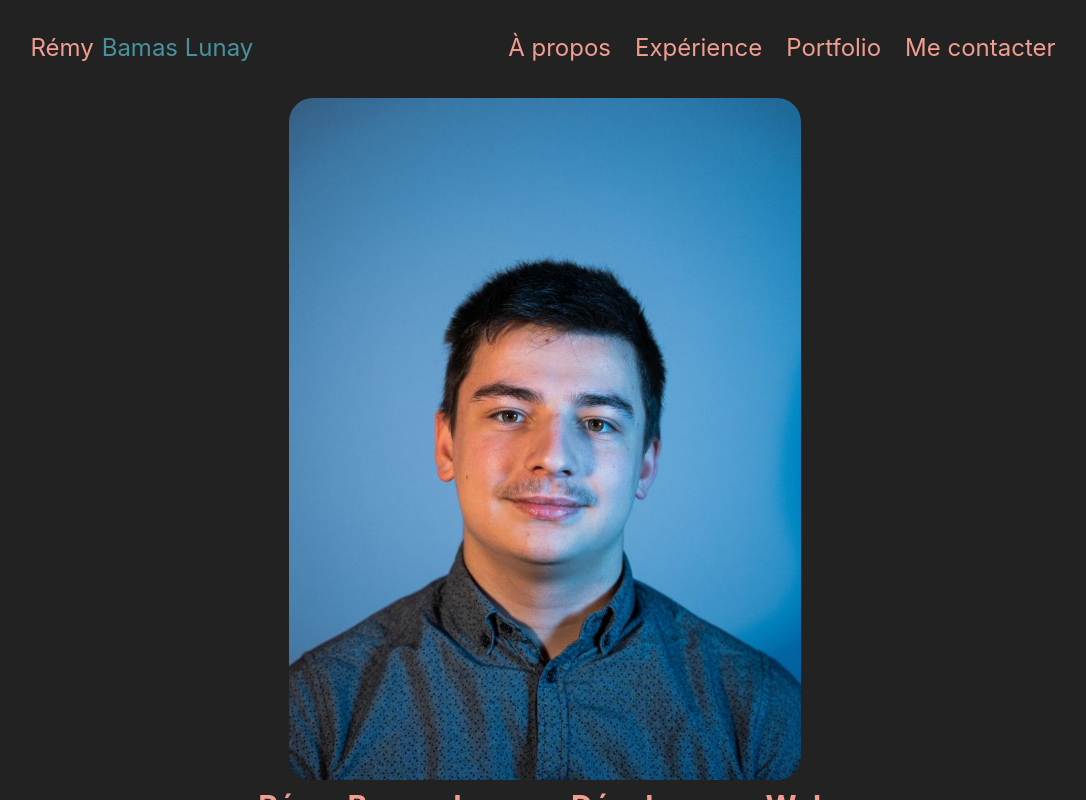
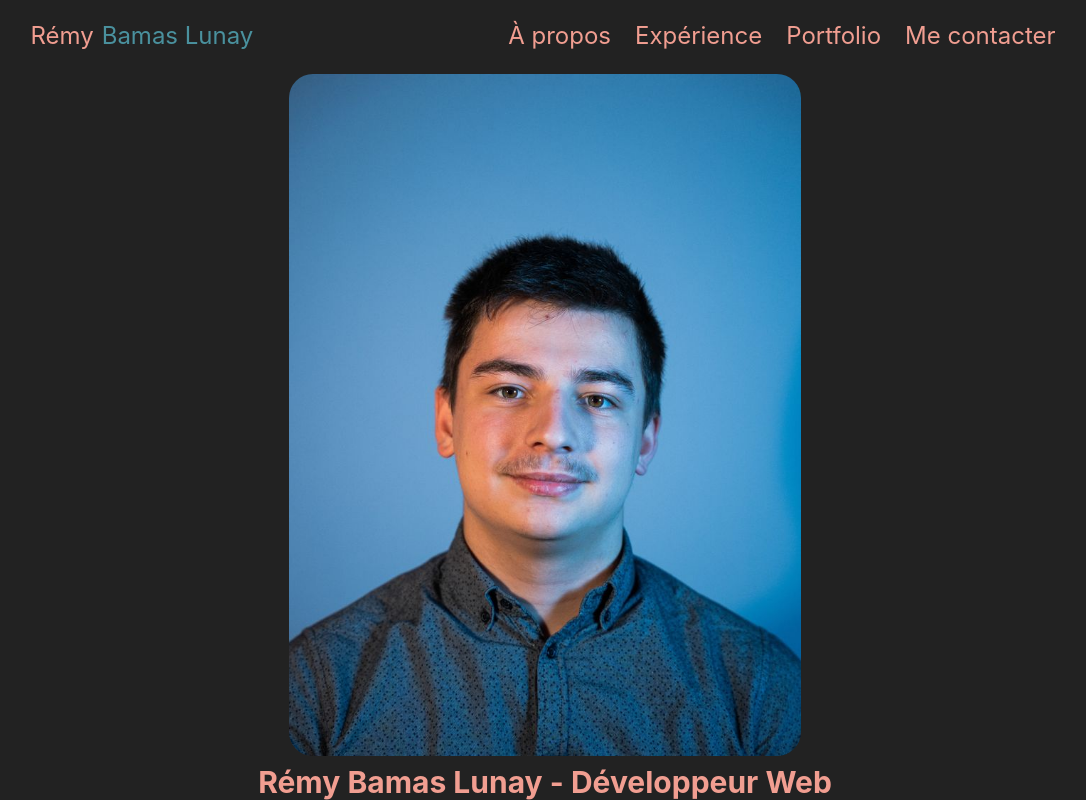
Before and after one commit to remybms/portfolio, a Next.js app: page / in a window 1280 px wide. Shown: the top 800 px of the page, without its empty margins (95-1181 px from the left). Built offline with nearby package versions, Linux system fonts and the light colour scheme.

Commit message:
change padding place

```diff
--- a/styles/Static.module.css
+++ b/styles/Static.module.css
@@ -4,6 +4,8 @@
     max-width: 100vw;
     background-color: #222222;
     z-index: 10;
+    padding-top: 1.25rem;
+    padding-bottom: 1.25rem;
 }
 
 .hamburger {
@@ -12,8 +14,6 @@
 
 .name {
     display: flex;
-    margin-top: 1rem;
-    margin-bottom: 1rem;
     font-size: 1.5rem;
     line-height: 2rem;
     width: 100vw;
@@ -30,8 +30,6 @@
 }
 
 .links {
-    margin-top: 2rem;
-    margin-bottom: 2rem;
     font-size: 1.5rem;
     line-height: 2rem;
     height: min-content;
@@ -81,8 +79,6 @@
 
     .name {
         width: fit-content;
-        margin-top: 2rem;
-        margin-bottom: 2rem;
     }
 
     .links {
```
